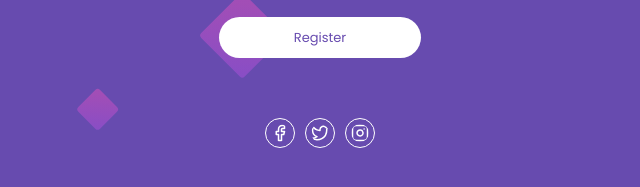
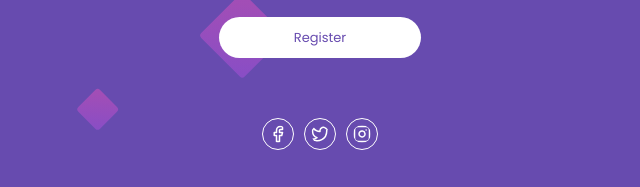
Before and after one commit to joaonpx/huddle-landing-page, a plain HTML site: page index.html in a window 1280 px wide. Shown: the part 1141-1328 px from the top of the page, 320-960 px from the left. Drawn offline with nearby package versions, Linux system fonts and the light colour scheme.

Commit message:
:lipstick: Atualizando tamanho social links

```diff
--- a/index.html
+++ b/index.html
@@ -58,8 +58,8 @@
           <a class="social-icon" href="https://facebook.com">
             <svg
               xmlns="http://www.w3.org/2000/svg"
-              width="30"
-              height="30"
+              width="32"
+              height="32"
               viewBox="0 0 24 24"
               fill="none"
               stroke="#fff"
@@ -78,8 +78,8 @@
           <a class="social-icon" href="https://twitter.com">
             <svg
               xmlns="http://www.w3.org/2000/svg"
-              width="30"
-              height="30"
+              width="32"
+              height="32"
               viewBox="0 0 24 24"
               fill="none"
               stroke="#fff"
@@ -98,8 +98,8 @@
           <a class="social-icon" href="https://instagram.com">
             <svg
               xmlns="http://www.w3.org/2000/svg"
-              width="30"
-              height="30"
+              width="32"
+              height="32"
               viewBox="0 0 24 24"
               fill="none"
               stroke="#fff"
--- a/style.css
+++ b/style.css
@@ -13,7 +13,7 @@
 }
 
 body {
-  height: 100vh;
+  height: 100%;
 
   padding: 3.5rem;
 
@@ -84,7 +84,7 @@ main .info-container a:hover {
 
 /* ------------- footer --------------- */
 footer {
-  padding-block: 6rem 3rem;
+  margin-top: 6rem;
 }
 
 footer .social-icons {
@@ -99,7 +99,7 @@ footer .social-icons .social-icon svg {
   border: 1px #fff solid;
   border-radius: 2rem;
 
-  padding: 0.5rem;
+  padding: 0.6rem;
 
   transition: all 200ms;
 }
```
